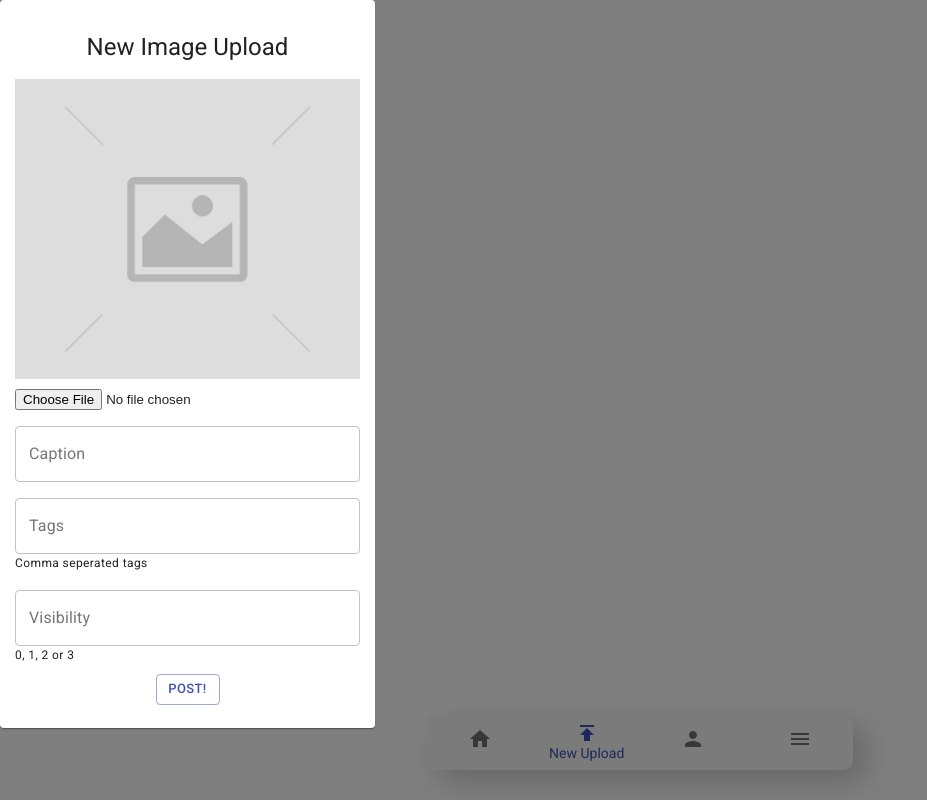
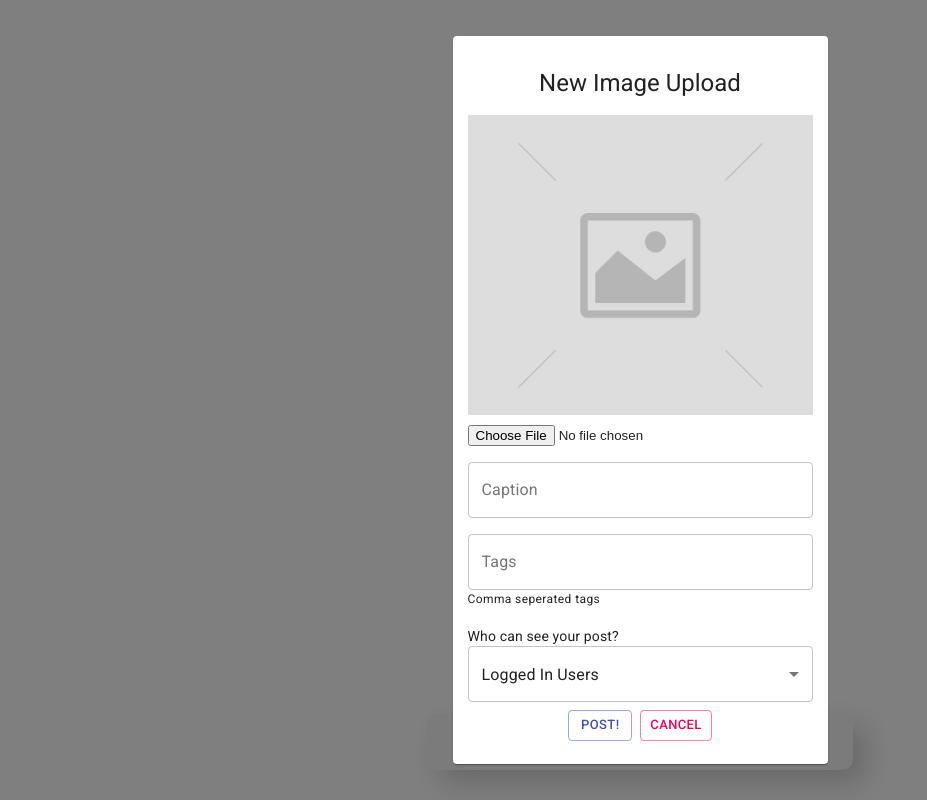
Before and after one commit to AaronL1011/MERN-Final-Project, a React (Create React App) app in the folder frontend/: page /upload in a window 1280 px wide. Both pictures are taken after a click on the button "New Upload". Shown: the whole page, without its empty margins (0-927 px from the left). Built offline with nearby package versions, Linux system fonts and the light colour scheme; no server answers.

Commit message:
added upload card to modal and linked to navbar button

```diff
--- a/frontend/src/components/Navigation/NavigationBar.js
+++ b/frontend/src/components/Navigation/NavigationBar.js
@@ -25,7 +25,7 @@ const NavigationBar = ({ modalToggle }) => {
     : '/login';
 
   const handleChange = (event, value) => {
-    if (value !== 'menu' || value !== 'new-upload') {
+    if (value !== 'menu' && value !== 'new-upload') {
       setCurrentPage(value);
     }
   };
--- a/frontend/src/components/Post/NewUpload.js
+++ b/frontend/src/components/Post/NewUpload.js
@@ -2,12 +2,15 @@ import React, { useState, useContext } from 'react';
 import { useSnackbar } from 'notistack';
 import UserContext from '../../context/UserContext';
 import {
+  Box,
   Card,
   CardHeader,
   CardMedia,
   CardContent,
   CardActions,
   Typography,
+  Select,
+  MenuItem,
   CircularProgress,
   Grid,
   TextField,
@@ -22,7 +25,7 @@ const NewUpload = ({ toggleModal }) => {
   const [file, setFile] = useState(placeHolder);
   const [caption, setCaption] = useState('');
   const [tags, setTags] = useState('');
-  const [visibility, setVisibility] = useState('');
+  const [visibility, setVisibility] = useState('1');
   const [files, setFiles] = useState(null);
   const [isPosting, setIsPosting] = useState(false);
 
@@ -75,6 +78,7 @@ const NewUpload = ({ toggleModal }) => {
   };
 
   return (
+    <Box style={styles.container}>
       <Card style={styles.root}>
         <CardHeader title='New Image Upload'></CardHeader>
         <CardMedia
@@ -123,15 +127,18 @@ const NewUpload = ({ toggleModal }) => {
               <Typography variant='caption'>Comma seperated tags</Typography>
             </Grid>
             <Grid item container>
-            <TextField
+              <Typography variant='body2'>Who can see your post?</Typography>
+              <Select
+                fullWidth
+                variant='outlined'
                 id='visibility-field'
-              label='Visibility'
                 value={visibility}
                 onChange={(e) => setVisibility(e.target.value)}
-              variant='outlined'
-              fullWidth
-            />
-            <Typography variant='caption'>0, 1, 2 or 3</Typography>
+              >
+                <MenuItem value='0'>Anyone</MenuItem>
+                <MenuItem value='1'>Logged In Users</MenuItem>
+                <MenuItem value='2'>Just Me</MenuItem>
+              </Select>
             </Grid>
           </Grid>
         </CardContent>
@@ -139,6 +146,7 @@ const NewUpload = ({ toggleModal }) => {
           {isPosting ? (
             <CircularProgress />
           ) : (
+            <>
               <Button
                 onClick={() => createNewPost()}
                 variant='outlined'
@@ -147,19 +155,39 @@ const NewUpload = ({ toggleModal }) => {
               >
                 Post!
               </Button>
+              <Button
+                onClick={toggleModal}
+                variant='outlined'
+                size='small'
+                color='secondary'
+              >
+                Cancel
+              </Button>
+            </>
           )}
         </CardActions>
       </Card>
+    </Box>
   );
 };
 
 const styles = {
+  container: {
+    display: 'flex',
+    height: '100%',
+    justifyContent: 'center',
+    alignItems: 'center'
+  },
   root: {
     maxWidth: '345px',
     display: 'flex',
     flexDirection: 'column',
     alignItems: 'center',
     padding: '15px'
+    // position: 'absolute',
+    // top: '50%',
+    // left: '50%',
+    // transform: 'translate(-50%, -50%)'
   },
   content: {
     padding: '0',
--- a/frontend/src/components/Post/UploadModal.js
+++ b/frontend/src/components/Post/UploadModal.js
@@ -5,8 +5,9 @@ import { makeStyles } from '@material-ui/core/styles';
 
 const useStyles = makeStyles({
   modalDiv: {
-    justifyContent: 'center',
-    alignItems: 'center'
+    top: '50%',
+    left: '50%',
+    transform: 'translate(-50%, -50%)'
   }
 });
 
```
Lines whose indentation alone changed are shown as unchanged.
